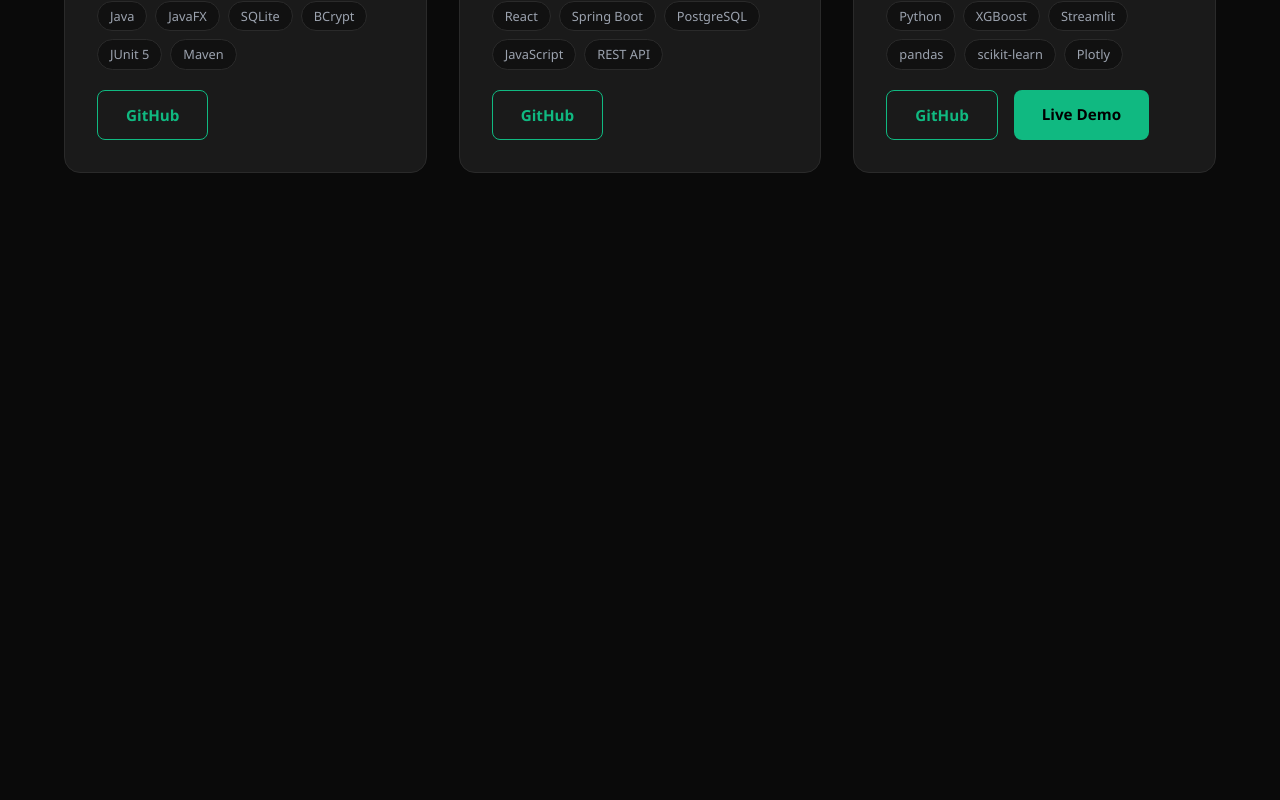
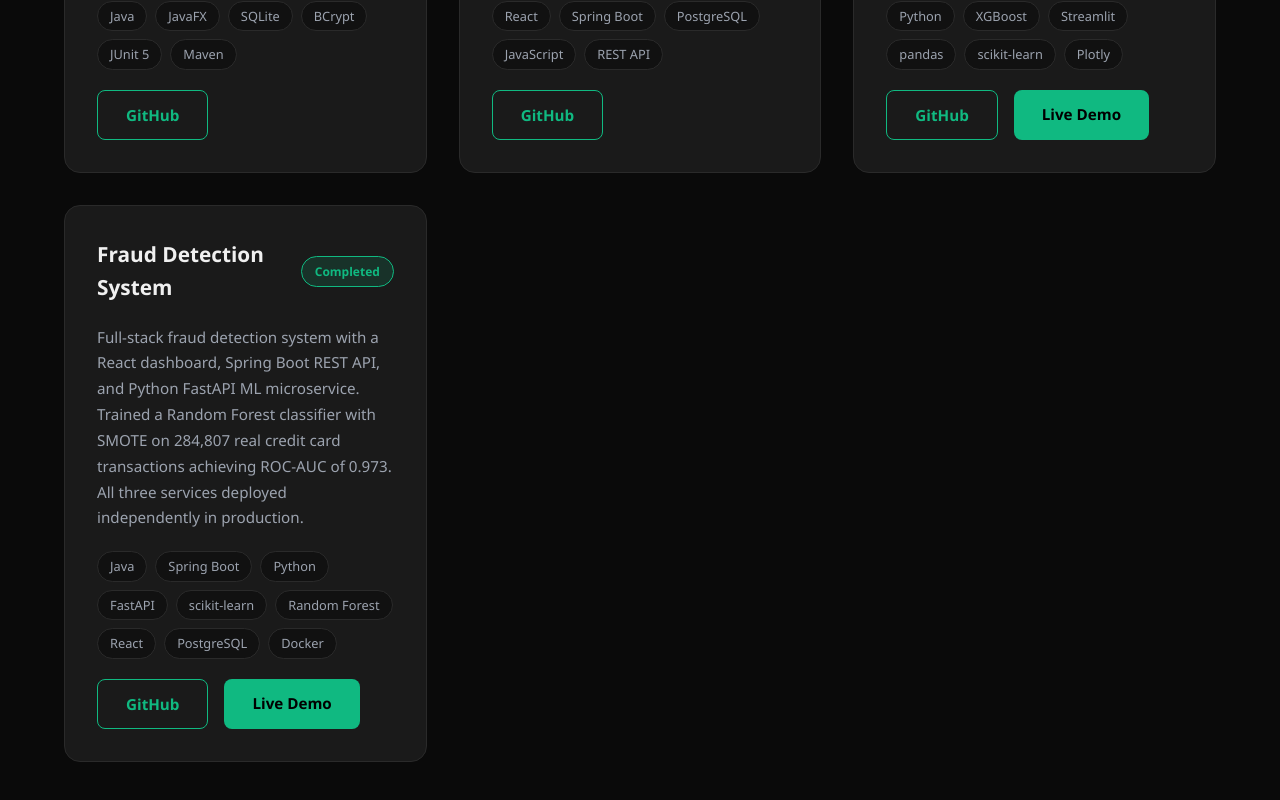
Before and after one commit to d3rr1ck27/derrick-portfolio-frontend, a React (Create React App) app: page /projects in a window 1280 px wide. Shown: the part 570-1370 px from the top of the page. Before the commit the page ends 823 px from the top, so only its background shows below. Built offline with nearby package versions, Linux system fonts and the light colour scheme.

Commit message:
Update Projects.js

```diff
--- a/src/pages/Projects.js
+++ b/src/pages/Projects.js
@@ -24,6 +24,14 @@ const projects = [
     tech: ['Python', 'XGBoost', 'Streamlit', 'pandas', 'scikit-learn', 'Plotly'],
     github: 'https://github.com/d3rr1ck27/sa-youth-unemployment-model',
     live: 'https://sa-youth-unemployment-model-shxlmrm5pckbqkpdxx5hv5.streamlit.app/',
+    status: 'Completed',
+  },
+  {
+    title: 'Fraud Detection System',
+    description: 'Full-stack fraud detection system with a React dashboard, Spring Boot REST API, and Python FastAPI ML microservice. Trained a Random Forest classifier with SMOTE on 284,807 real credit card transactions achieving ROC-AUC of 0.973. All three services deployed independently in production.',
+    tech: ['Java', 'Spring Boot', 'Python', 'FastAPI', 'scikit-learn', 'Random Forest', 'React', 'PostgreSQL', 'Docker'],
+    github: 'https://github.com/d3rr1ck27/fraud-detection-system',
+    live: 'https://fraud-detection-system-omega.vercel.app',
     status: 'Completed',
   },
 ];
```
